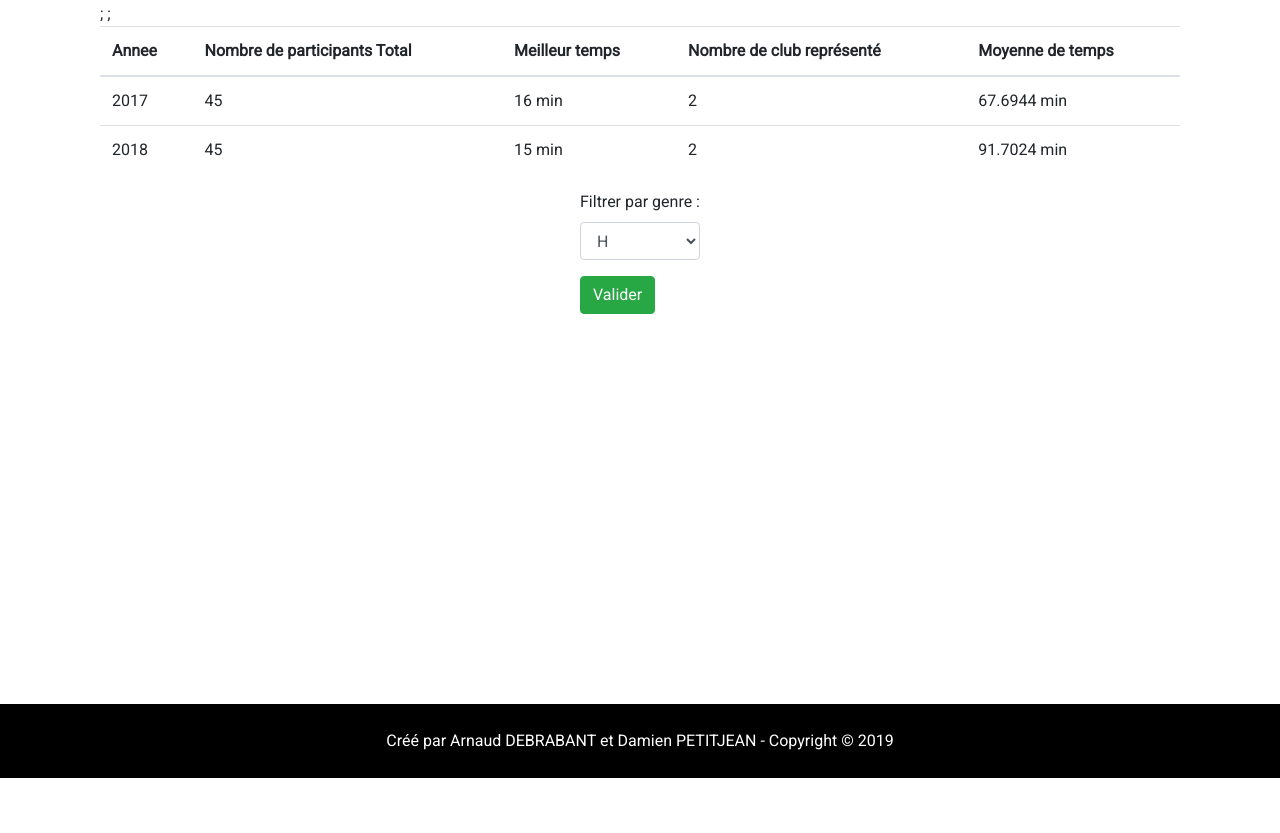
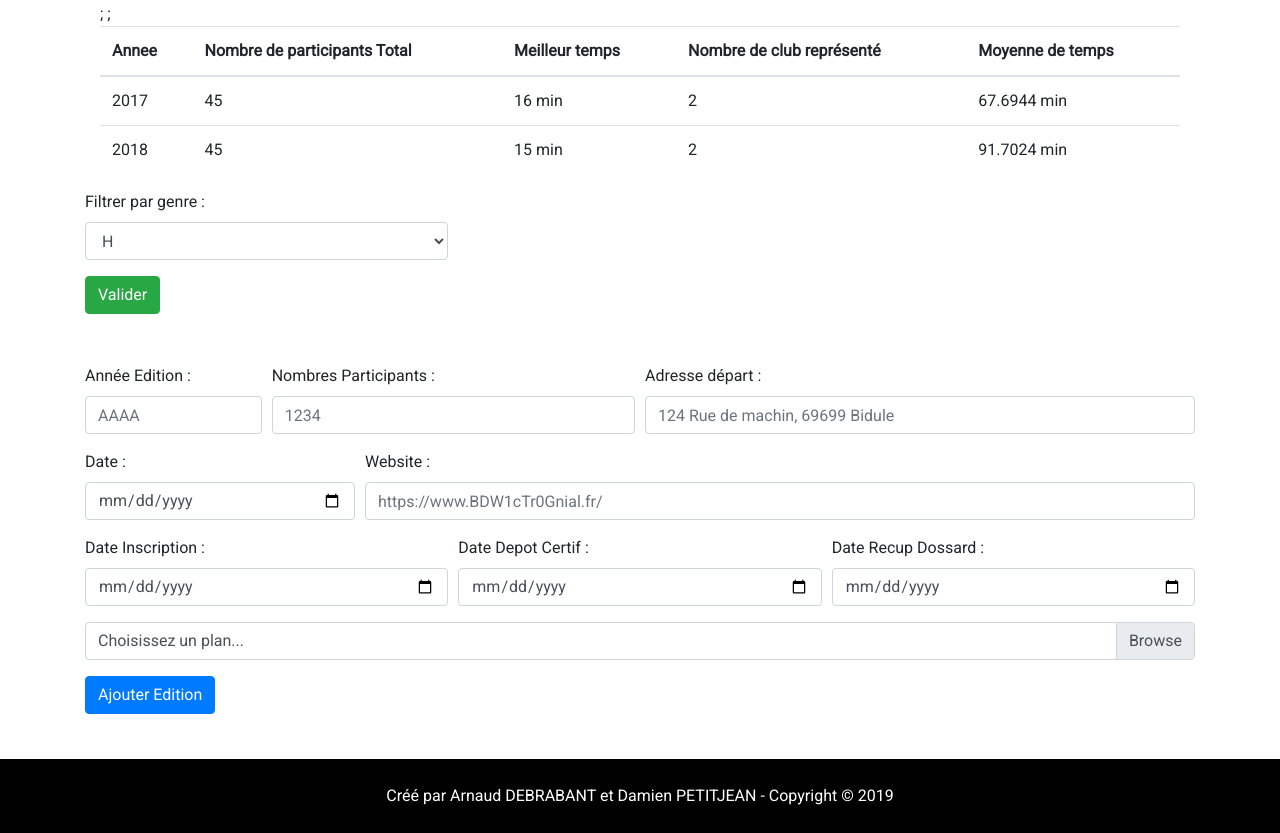
Before and after one commit to TheNexusMan/Gestion-courses, a PHP site: page /projet-bdw1/editions.php in a window 1280 px wide. Shown: the part 222-1055 px from the top of the page. Before the commit the page ends 1000 px from the top, so only its background shows below. Run offline with PHP 8.4, Linux system fonts and the light colour scheme; data comes from the database, SQL or seed files in the repository.

Commit message:
Formulaire Editions

```diff
--- a/editions.php
+++ b/editions.php
@@ -50,7 +50,7 @@
     else {
 
 
-        $requete = "SELECT ed.annee, ed.nb_participants, MIN(tmp.temps) AS bestScore, COUNT(DISTINCT adh.club) AS nb_club, AVG(tmp.temps) AS moyenne
+        $requete = "SELECT ed.annee, ed.nb_participants, MIN(tmp.temps) AS bestScore, COUNT(DISTINCT adh.club) AS nb_club, AVG(tmp.temps) AS moyenne, ed.id_course
                     FROM edition ed JOIN epreuve ep ON ed.id_edition = ep.id_edition
                                     JOIN temps_passage tmp ON tmp.id_epreuve = ep.id_epreuve
                                     JOIN participation pa ON pa.dossard = tmp.dossard
@@ -82,6 +82,7 @@
             $meilleur_temps = $nuplet['bestScore'];
             $nb_club = $nuplet['nb_club'];
             $moyenneTmp = $nuplet['moyenne'];
+            $idCourse = $nuplet['id_course'];
 
 
 
@@ -113,21 +114,87 @@
                 </table>
                 </div>
 
-        <div class="d-flex flex-row justify-content-center">
         <form method="POST" action="editions.php">
-            <div class="form-group">
+            <div class="form-row">
+                <div class="col-md-4 mb-3">
             <label for="genderSelect">Filtrer par genre :</label>
             <select class="form-control" id="genderSelect" name="genderSelect">
                 <option>H</option>
                 <option>F</option>
             </select>
             </div>
+            </div>
             <button type="submit" class="btn btn-success" name="changeGender">Valider</button>
 
         </form>
         </div>
+</section>
 
+<section class="formulaireAjout">
+        <form method="POST" action="editions.php">
+            <div class="form-row">
+                <div class="col-md-2 mb-3">
+                    <label for="anneeEd">Année Edition :</label>
+                    <input type="text" class="form-control" id="anneeEd" name="anneeEd" placeholder="AAAA" required>
+                </div>
+                <div class="col-md-4 mb-3">
+                    <label for="nbPart">Nombres Participants :</label>
+                    <input type="text" class="form-control" id="nbPart" name="nbPart" placeholder="1234" required>
+                </div>
+                <div class="col-md-6 mb-3">
+                    <label for="adresseDep">Adresse départ : </label>
+                    <input type="text" class="form-control" id="adresseDep" name="adresseDep" placeholder="124 Rue de machin, 69699 Bidule" required>
+                </div>
+            </div>
+            <div class="form-row">
+                <div class="col-md-3 mb-3">
+                    <label for="dateAdd">Date :</label>
+                    <input type="date" class="form-control" id="dateAdd" name="dateAdd" required>
+                </div>
+                <div class="col-md-9 mb-3">
+                    <label for="siteURL">Website : </label>
+                    <input type="text" class="form-control" id="siteURL" name="siteURL" placeholder="https://www.BDW1cTr0Gnial.fr/" required>
+                </div>
+            </div>
+            <div class="form-row">
+                    <div class="col-md-4 mb-3">
+                        <label for="dateIns">Date Inscription : </label>
+                        <input type="date" class="form-control" id="dateIns" name="dateIns"  required>
+                    </div>
+                    <div class="col-md-4 mb-3">
+                        <label for="dateDepot">Date Depot Certif : </label>
+                        <input type="date" class="form-control" id="dateDepot" name="dateDepot"  required>
+                    </div>
+
+                    <div class="col-md-4 mb-3">
+                        <label for="dateDossard">Date Recup Dossard : </label>
+                        <input type="date" class="form-control" id="dateDossard" name="dateDossard"  required>
+                    </div>
+            </div>
+            <div class="form-row">
+                <div class="col-md-12 mb-3">
+                    <div class="custom-file">
+                            <label class="custom-file-label" for="planAdd">Choisissez un plan... </label>
+                            <input type="file" class="custom-file-input" id="planAdd" name="planAdd" required>
+
+
+                    </div>
+                </div>
+        </div>
+
+
+
+
+
+
+
+        <button class="btn btn-primary" type="submit">Ajouter Edition</button>
+
+
+        </form>
 </section>
+
+
 
 
 
--- a/style.css
+++ b/style.css
@@ -95,3 +95,7 @@ footer p{
 .listeEditions{
     margin-bottom: 50px;
 }
+
+.formulaireAjout{
+    margin-bottom: 50px;
+}
```
Also changed, not shown: courses.php (+2 -6 lines).
